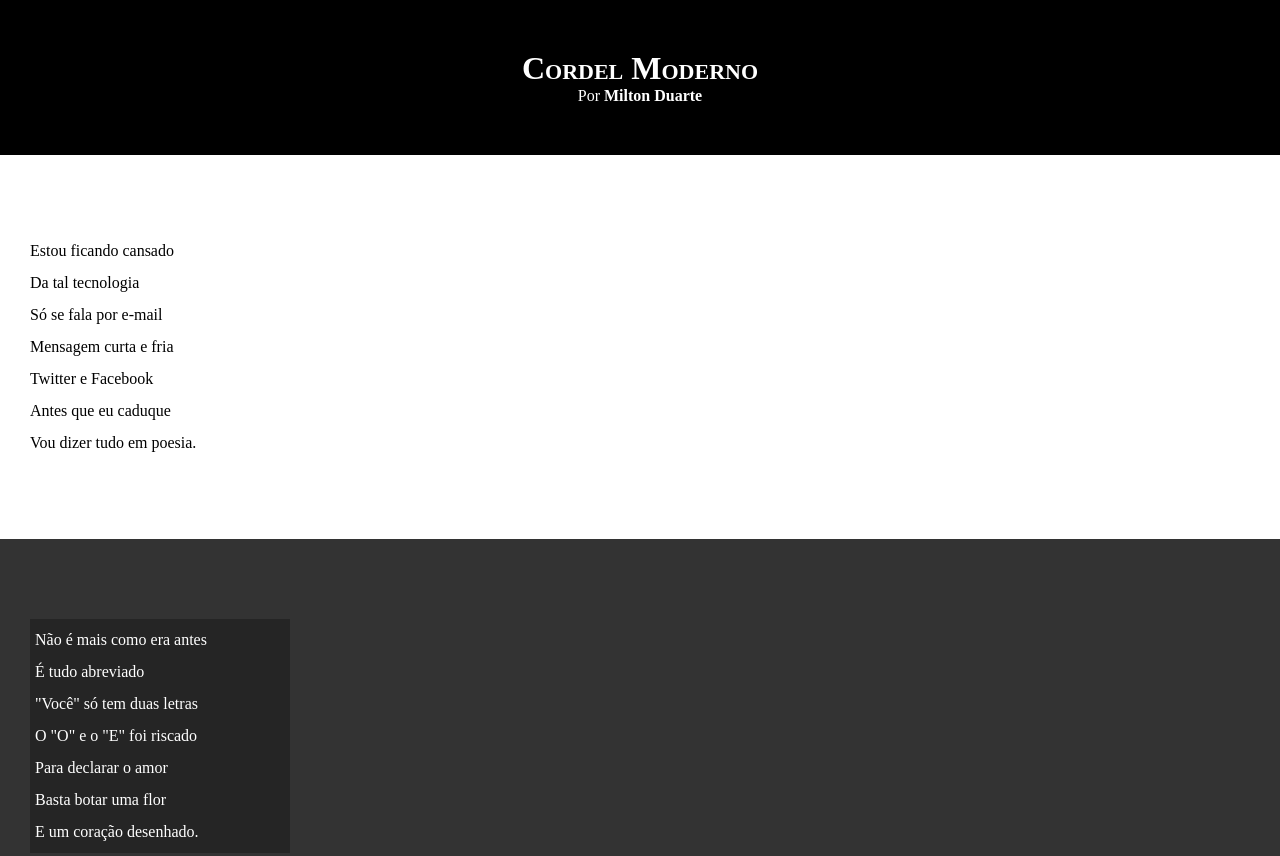
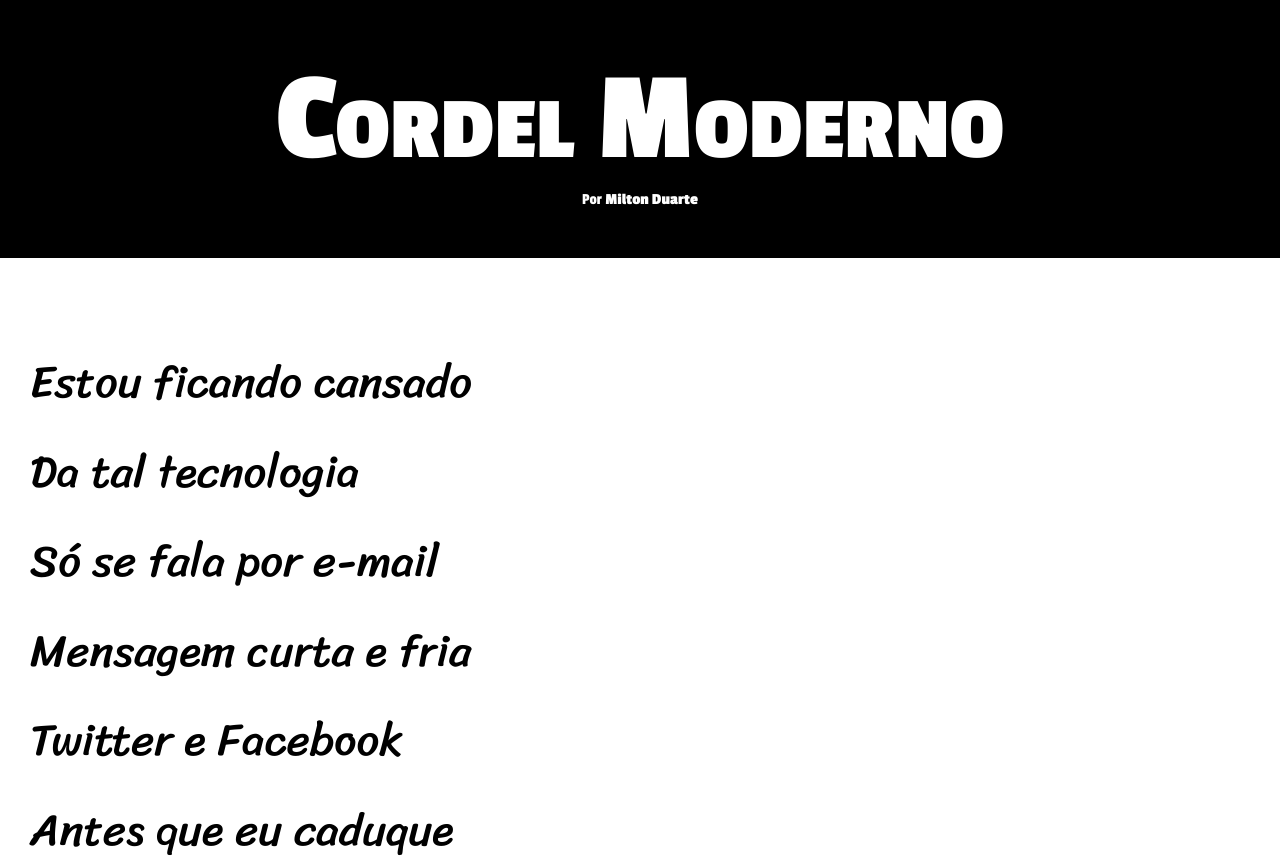
Before and after one commit to Jhone96/html-css, a plain HTML site: page Desafios/Desafio12/index.html in a window 1280 px wide. Shown: the top 856 px of the page. Drawn offline with Linux system fonts and the light colour scheme.

Commit message:
atualização de estilos

```diff
--- a/Desafios/Desafio12/estilo/style.css
+++ b/Desafios/Desafio12/estilo/style.css
@@ -1,4 +1,14 @@
 @charset "UTF-08";
+
+@import url('https://fonts.googleapis.com/css2?family=Bebas+Neue&family=Passion+One:wght@400;700;900&family=Sriracha&display=swap');
+
+@import url('https://fonts.googleapis.com/css2?family=Sriracha&display=swap');
+
+:root{
+    --font1:Verdana, Geneva, Tahoma, sans-serif;
+    --font2: "Passion One", sans-serif;
+    --font3: "Sriracha",cursive, sans-serif;
+}
 
 *{
     margin: 0px;
@@ -7,17 +17,21 @@
 html, body {
     min-height: 100vh;
    background-color: darkgray;
+   font-family: var(--font1);
+
 }
 
 header  {
     background-color: black;
     color: white;
     text-align: center;
+    font-family: var(--font2);
 
 }
 header > h1 {
     padding-top: 50px;
     font-variant: small-caps;
+    font-size: 10vw;
 }
 header > p {
     padding-bottom: 50px;
@@ -40,6 +54,8 @@
     padding-bottom: 10vh ;
     padding-left: 30px;
     line-height: 2em;
+    font-family: var(--font3);
+    font-size: 3.5vw;
 }
 section.normal{
     background-color: white;
@@ -50,7 +66,7 @@
     color: white;
 }
 section.imagem > p {
-    width: 250px;
+    display: inline-block;
     background-color: rgba(0, 0, 0, 0.275);
     padding: 5px;
     margin-right: 5px;
```
